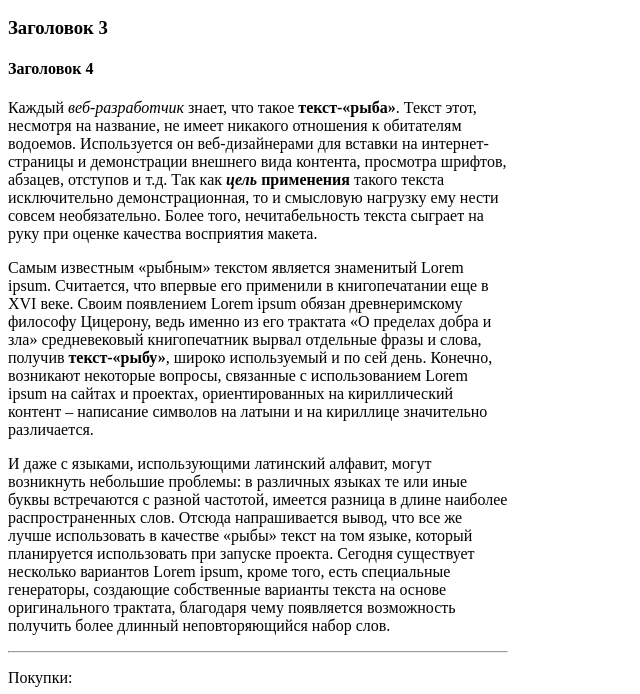
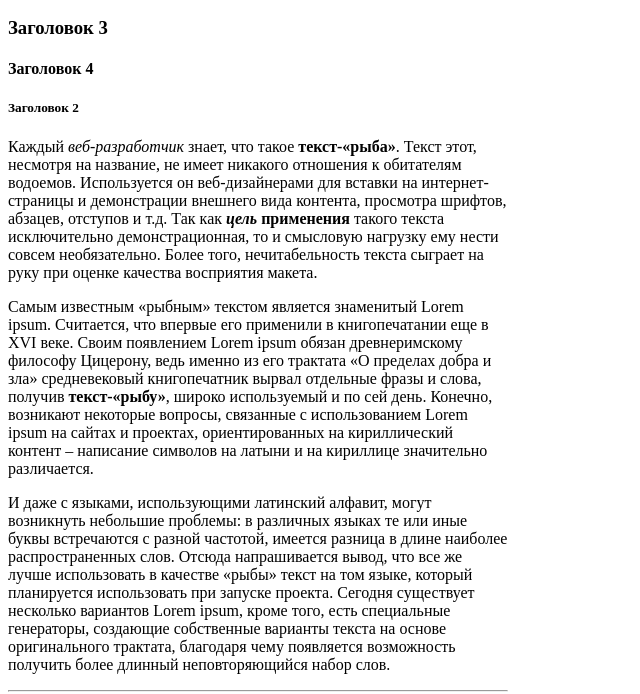
Before and after one commit to YauheniSiarchenia/Homework-02, a plain HTML site: page index.html in a window 1280 px wide. Shown: the part 110-804 px from the top of the page, without its empty margins (0-640 px from the left). Drawn offline with Linux system fonts and the light colour scheme.

Commit message:
Заголовок 5

```diff
--- a/index.html
+++ b/index.html
@@ -10,6 +10,7 @@
             <h2>Заголовок 2</h2>
             <h3>Заголовок 3</h3>
             <h4>Заголовок 4</h4>
+            <h5>Заголовок 2</h5>
 
             <p>
                 Каждый <em>веб-разработчик</em> знает, что такое <strong>текст-«рыба»</strong>. Текст этот, несмотря на название,
```
